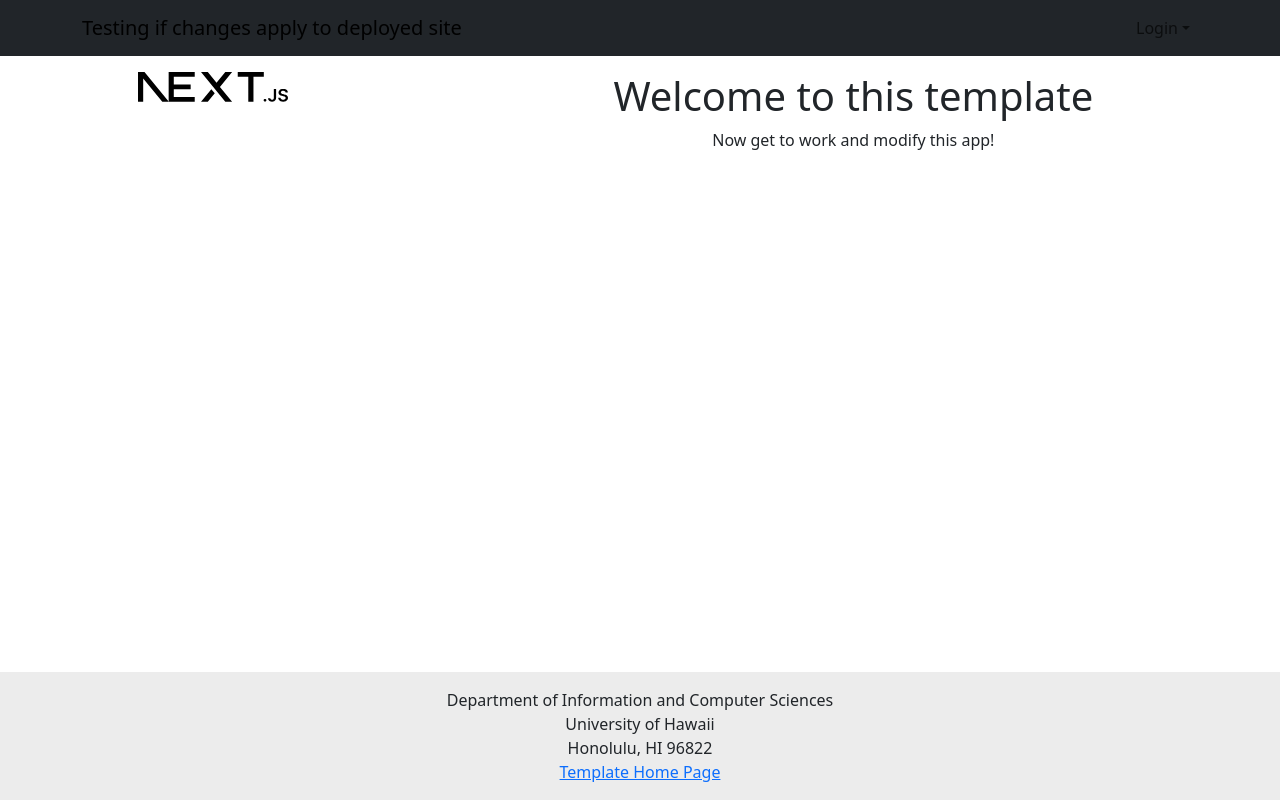
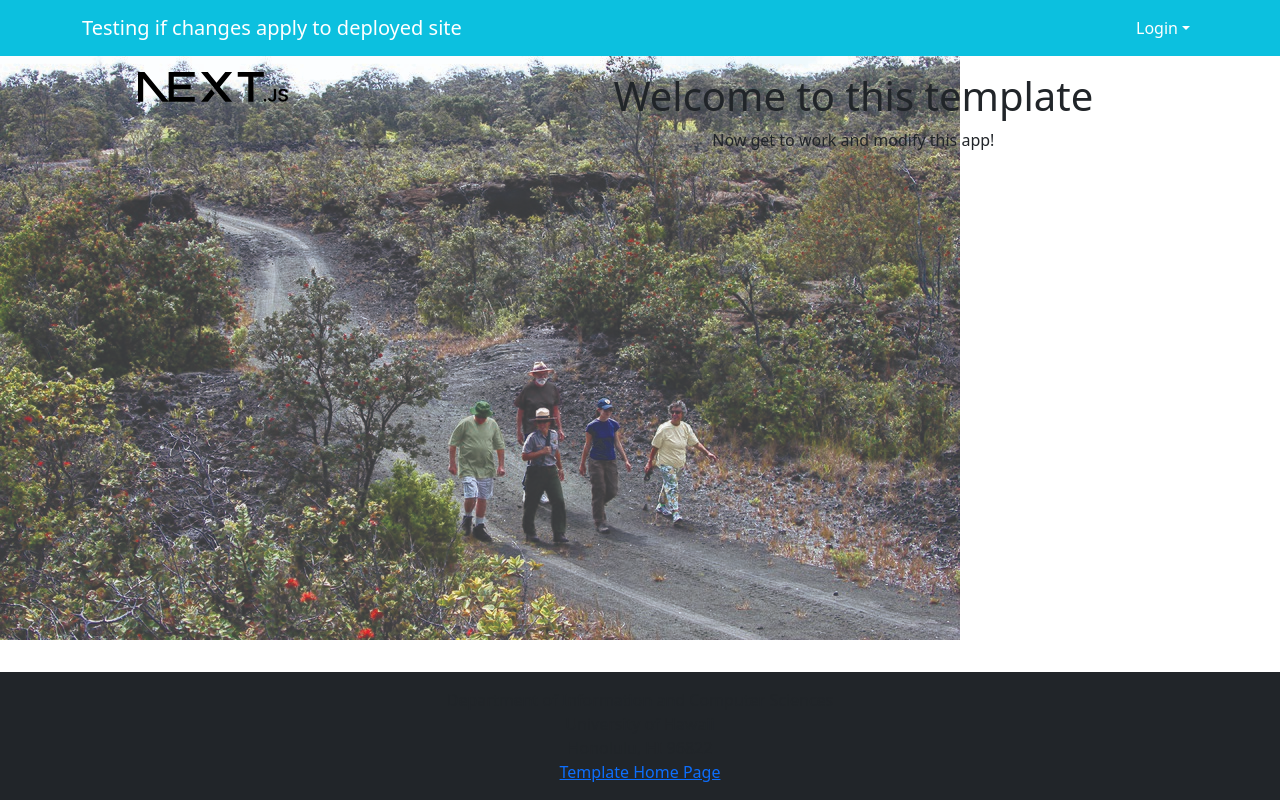
Before and after one commit to outdoor-buddies-new/outdoor-buddies-new, a Next.js app: page / in a window 1280 px wide. Built offline with nearby package versions, Linux system fonts and the light colour scheme; no server answers.

Commit message:
Made starting  adjustments to landing page, navbar and footer features

```diff
--- a/src/app/globals.css
+++ b/src/app/globals.css
@@ -1,10 +1,20 @@
-html,
-body {
-  --bs-light-rgb: 236, 236, 236;
+:root {
+  --font-primary: "Montserrat", sans-serif;
+  --nat-navbar-bg: #0cc0df;
+  --nat-navbar-bg-rgb: 12, 192, 223;
+  --nat-navbar-text-color: white;
+  --nat-navbar-highlight-text: #F4D35E;
+}
+
+html, body {
+  --bs-light: dark: var(--nat-navbar-bg);
+  --bs-light-rgb: var(--nat-navbar-bg-rgb);
   box-sizing: border-box;
   height: 100%;
   padding: 0;
   margin: 0;
+  background-image: url(/palmtrail-kahuku.jpg);
+  background-repeat: no-repeat;
 }
 .wrapper {
   box-sizing: border-box;
@@ -12,3 +22,27 @@ body {
   display: flex;
   flex-direction: column;
 }
+
+body .navbar {
+  --bs-navbar-active-color: var(--nat-navbar-highlight-text);
+  --bs-navbar-brand-color: var(--nat-navbar-text-color);
+  --bs-navbar-brand-hover-color: var(--nat-navbar-highlight-text);
+  --bs-navbar-color: var(--nat-navbar-text-color);
+  --bs-navbar-hover-color: var(--nat-navbar-highlight-text);
+}
+
+.hero-title {
+  font-family: "Montserrat", sans-serif;
+  font-weight: 800;
+  font-size: 4rem;
+  color: #FFFFFF;
+  text-shadow: 2px 3px 8px rgba(0,0,0,0.6);
+}
+
+.hero-subtitle {
+  font-family: "Montserrat", sans-serif;
+  font-weight: 800;
+  font-size: 2rem;
+  color: #FFFFFF;
+  text-shadow: 2px 3px 8px rgba(0,0,0,0.6);
+}
--- a/src/components/Footer.tsx
+++ b/src/components/Footer.tsx
@@ -2,7 +2,7 @@ import { Col, Container } from 'react-bootstrap';
 
 /** The Footer appears at the bottom of every page. Rendered by the App Layout component. */
 const Footer = () => (
-  <footer className="mt-auto py-3 bg-light">
+  <footer className="mt-auto py-3 bg-dark">
     <Container>
       <Col className="text-center">
         Department of Information and Computer Sciences
--- a/src/components/Navbar.tsx
+++ b/src/components/Navbar.tsx
@@ -12,7 +12,7 @@ const NavBar: React.FC = () => {
   const currentUser = session?.user?.email;
   const role = session?.user?.role;
   return (
-    <Navbar bg="dark" expand="lg">
+    <Navbar bg="light" expand="lg">
       <Container>
         <Navbar.Brand href="/">Testing if changes apply to deployed site</Navbar.Brand>
         <Navbar.Toggle aria-controls="basic-navbar-nav" />
```
Also changed, not shown: public/oblogo-better.png (added), public/palmtrail-kahuku.jpg (added).
